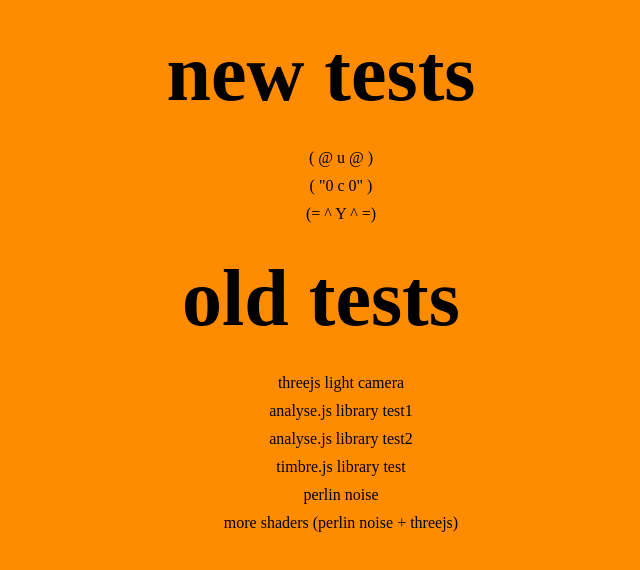
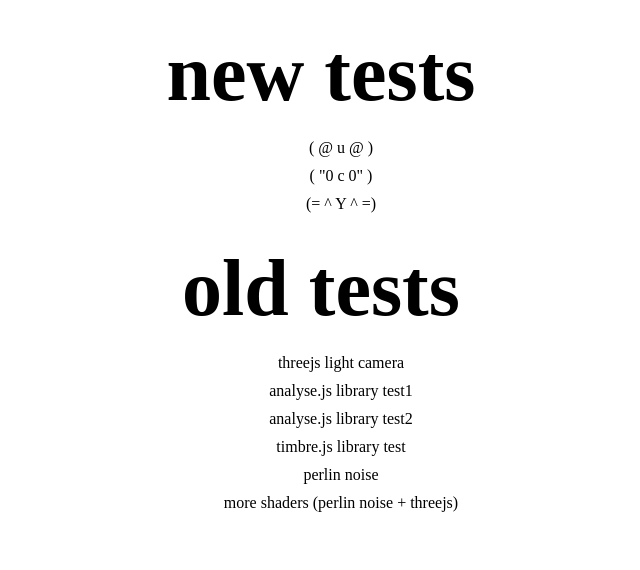
Before and after one commit to martucol/martucol.github.io, a plain HTML site: page index.html in a window 1280 px wide. Shown: the whole page, without its empty margins (319-959 px from the left). Drawn offline with Linux system fonts and the light colour scheme.

Commit message:
ui change

```diff
--- a/css/style.css
+++ b/css/style.css
@@ -1,5 +1,5 @@
 body {
-	background: darkorange;
+	background: white;
 }
 .container{
 	display: flex;
@@ -10,6 +10,10 @@
 	box-sizing: border-box;
 	margin: auto;
 	width: 60%;
+}
+.section {
+	display: block;
+	width: 100%;
 }
 ul {
 	display: block;
@@ -34,7 +38,6 @@
 }
 h2 {
 	font-size: 10vh;
-	width: 100%;
 	margin: 20px auto;
 	text-align: center;
 }
--- a/index.html
+++ b/index.html
@@ -7,12 +7,15 @@
 	</head>
 	<body>
 	<div class="container">
+		<div class="section">
 			<h2> new tests </h2>
 			<ul>
 				<li><a href="#"> ( @  u  @ ) </a></li>
 				<li><a href="#"> ( "0 c 0" ) </a></li>
 				<li><a href="#"> (= ^ Y ^ =) </a></li>
 			</ul>
+		</div>
+		<div class="section">
 		<h2> old tests </h2>
 			<ul>
 				<li><a href="old1.html"> threejs light camera </a></li>
@@ -23,6 +26,7 @@
 				<li><a href="old6.html"> more shaders (perlin noise + threejs) </a></li>
 			</ul>
 		</div>
+	</div>
 
 	</body>
 </html>
```
Lines whose indentation alone changed are shown as unchanged.
